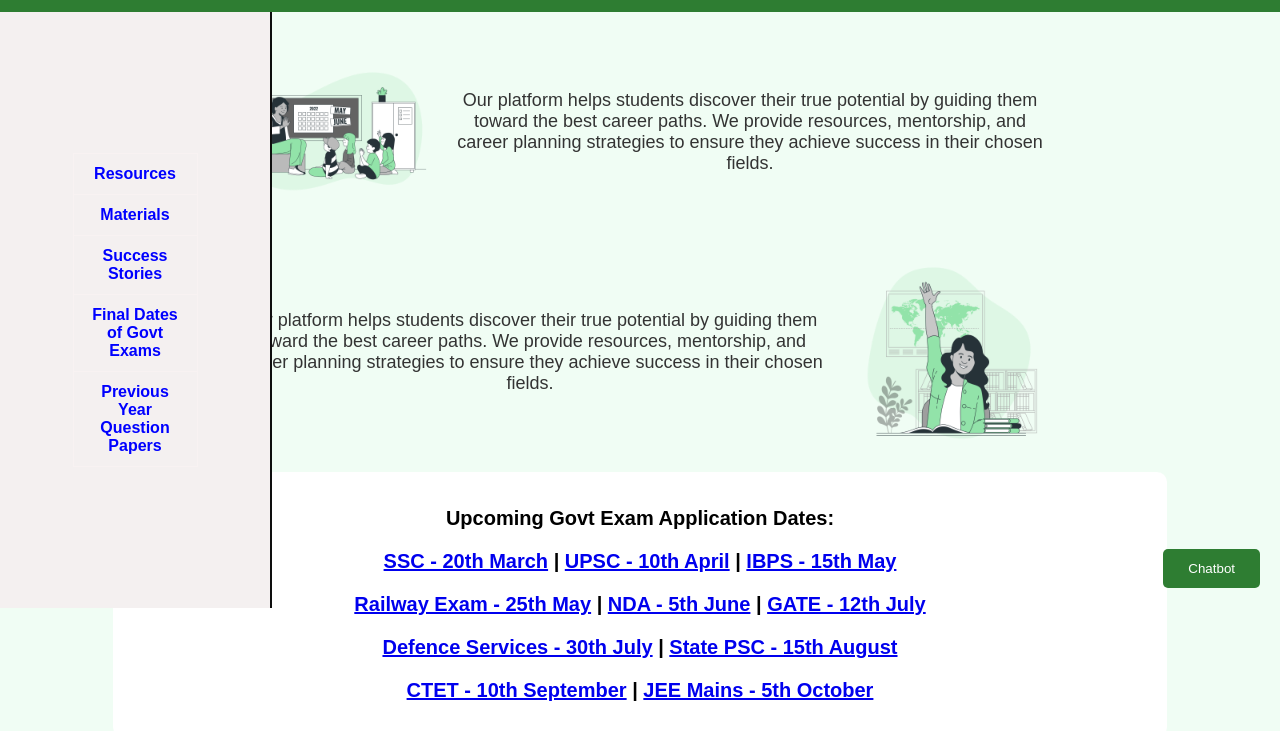
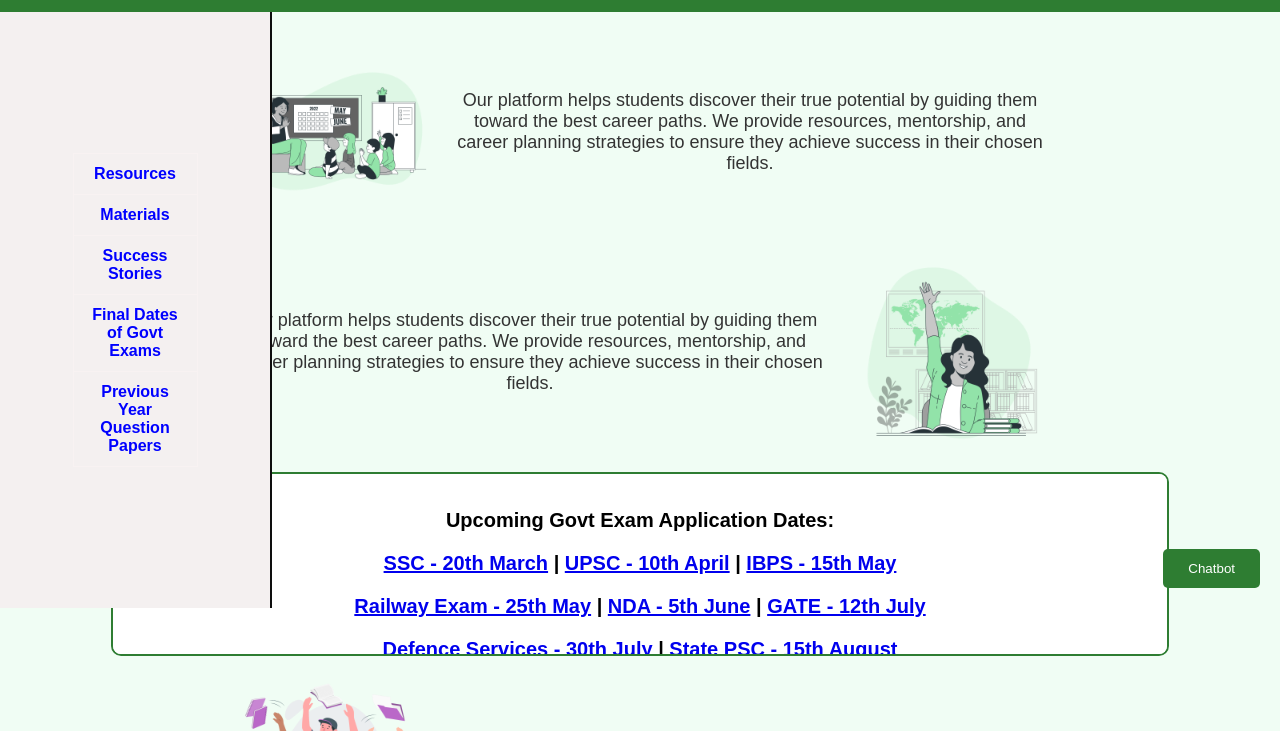
Before and after one commit to charanjegurupati/dti, a website: page index.html in a window 1280 px wide. Shown: the part 192-923 px from the top of the page. Drawn offline with Linux system fonts and the light colour scheme.

Commit message:
Update index.html

```diff
--- a/index.html
+++ b/index.html
@@ -99,7 +99,11 @@
             text-align: center;
             border-radius: 10px;
             animation: blink 1s infinite alternate;
+            height: 150px; /* Set a fixed height */
+            overflow-y: auto; /* Enable vertical scrolling */
+            border: 2px solid #2e7d32; /* Optional border for better visibility */
         }
+
         @keyframes blink {
             0% { color: red; }
             100% { color: black; }
```
